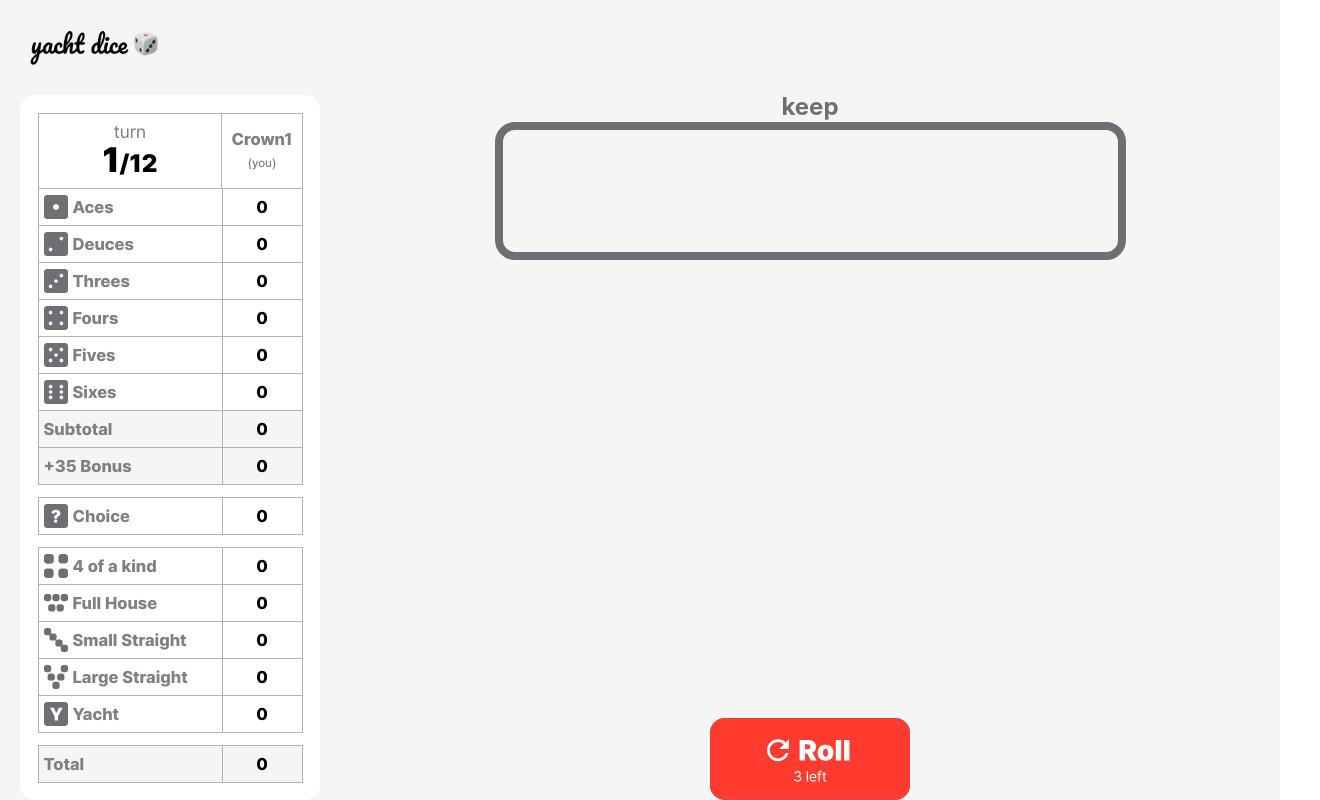
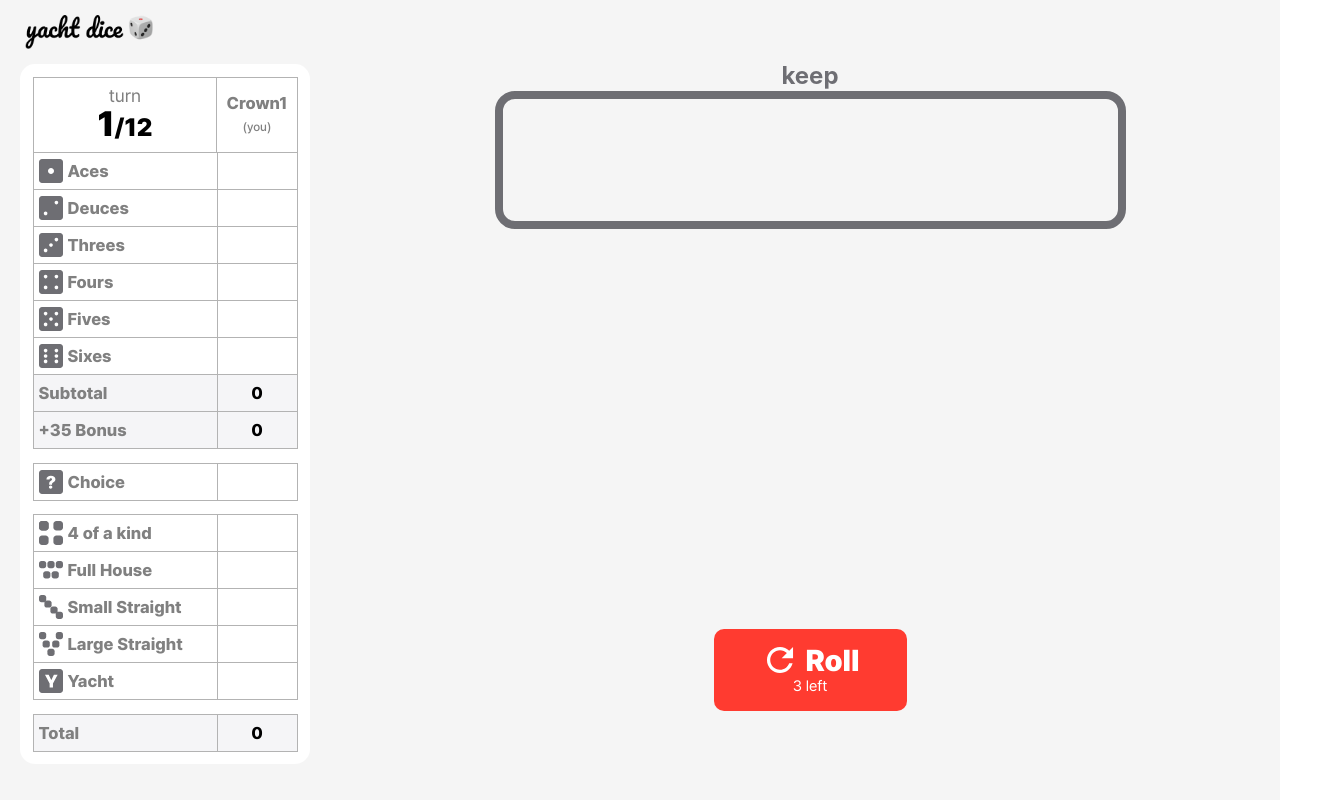
Before and after one commit to MiRoro2/yacht-dice-mentoring, a React (Vite) app: page / in a window 1280 px wide. Shown: the whole page, 1320 px wide, since content can reach past the window. Built offline with nearby package versions, Linux system fonts and the light colour scheme.

Commit message:
issue 4 and 5 complete

```diff
--- a/src/App.tsx
+++ b/src/App.tsx
@@ -41,7 +41,6 @@ const DiceWrapper = styled.div`
   height: 705px;
   display: flex;
   flex-direction: column;
-  justify-content: space-between;
   align-items: center;
 `;
 
--- a/src/components/InactivateRoll.tsx
+++ b/src/components/InactivateRoll.tsx
@@ -1,5 +1,7 @@
 const InactivateRoll = () => {
-  alert("모든 주사위가 Keep 되어있습니다. 적어도 하나의 주사위를 활성화하여 Roll 하세요.");
+  alert(
+    "모든 주사위가 Keep 되어있습니다. 적어도 하나의 주사위를 활성화하여 Roll 하세요.",
+  );
 };
 
 export default InactivateRoll;
--- a/src/components/Keep.tsx
+++ b/src/components/Keep.tsx
@@ -1,7 +1,7 @@
 import styled from "styled-components";
 
-import { diceActType, diceValueType, useDice } from "../DiceContext.tsx";
-import { diceImgMap, diceState, getDiceImg, ListOfDiceImg } from "./Result.tsx";
+import { diceActType, useDice } from "../DiceContext.tsx";
+import { diceState, getDiceImg, ListOfDiceImg } from "./Result.tsx";
 
 const Keep = () => {
   const { fiveDice, setFiveDice, keepValue, setKeepValue, count } = useDice();
@@ -16,7 +16,7 @@ const Keep = () => {
     if (dice.diceAct === diceActType.inactive && count != 1)
       return (
         <li key={dice.id} onClick={() => inactivation(dice.id)}>
-          <img src={getDiceImg(dice.diceValue)} />
+          <DiceImg src={getDiceImg(dice.diceValue)} />
         </li>
       );
     else return null;
@@ -37,6 +37,16 @@ const Keep = () => {
     </KeepBox>
   );
 };
+
+const DiceImg = styled.img`
+  margin-left: 5px;
+  margin-right: 5px;
+  &:hover {
+    cursor: pointer;
+    box-shadow: 0 0 15px #d9d9d9;
+    border-radius: 20px;
+  }
+`;
 
 const KeepBox = styled.div`
   width: 100%;
--- a/src/components/Logo.tsx
+++ b/src/components/Logo.tsx
@@ -4,15 +4,14 @@ import LogoImg from "../../public/img/yacht dice 🎲.png";
 
 const LogoBlock = styled.div`
   width: 100vw;
-  height: 80px;
-  padding: 20px;
+  height: 70px;
   display: flex;
   align-items: center;
 `;
 
 const LogoImage = styled.img`
   height: 34px;
-  margin-left: 10px;
+  margin-left: 25px;
 `;
 
 function Logo() {
--- a/src/components/Result.tsx
+++ b/src/components/Result.tsx
@@ -14,7 +14,7 @@ export interface diceState {
   diceAct: diceActType;
 }
 
-export const diceImgMap = {
+const diceImgMap = {
   [diceValueType.one]: dice1Img,
   [diceValueType.two]: dice2Img,
   [diceValueType.three]: dice3Img,
@@ -40,7 +40,7 @@ const Result = () => {
     if (dice.diceAct === diceActType.active && count != 1)
       return (
         <li key={dice.id} onClick={() => activation(dice.id)}>
-          <img src={getDiceImg(dice.diceValue)} />
+          <DiceImg src={getDiceImg(dice.diceValue)} />
         </li>
       );
     else return null;
@@ -59,8 +59,25 @@ const Result = () => {
   );
 };
 
+const DiceImg = styled.img`
+  width: 160px;
+  height: 160px;
+  margin-left: 10px;
+  margin-right: 10px;
+  &:hover {
+    margin-left: 0;
+    margin-right: 0;
+    width: 180px;
+    height: 180px;
+    cursor: pointer;
+    box-shadow: 0 0 15px #d9d9d9;
+    border-radius: 20px;
+  }
+`;
+
 const ResultBox = styled.div`
   width: 100%;
+  height: 400px;
   display: flex;
   flex-direction: row;
   justify-content: center;
@@ -76,12 +93,6 @@ export const ListOfDiceImg = styled.ul`
   justify-content: center;
   padding: 0;
   margin: 0;
-  & > div {
-    margin-right: 10px;
-    &:last-child {
-      margin-right: 0;
-    }
-  }
 `;
 
 export default Result;
--- a/src/components/Roll.tsx
+++ b/src/components/Roll.tsx
@@ -2,16 +2,20 @@ import { useEffect, useState } from "react";
 import { useTable } from "src/TableContext.tsx";
 import styled from "styled-components";
 
-import EndRollButton from "../../public/img/EndRollButton.svg";
-import FirstRollButton from "../../public/img/FirstRollButton.svg";
-import LastRollButton from "../../public/img/LastRollButton.svg";
-import ReRollButton from "../../public/img/ReRollButton.svg";
+import Refresh from "../../public/img/Refresh.svg";
 import { diceActType, diceValueType, useDice } from "../DiceContext.tsx";
+import { CalcScore } from "./CalcScore.tsx";
 import InactivateRoll from "./InactivateRoll.tsx";
+
+type diceState = {
+  id: number;
+  diceValue: diceValueType;
+  diceAct: diceActType;
+};
 
 const Roll = () => {
   const { fiveDice, setFiveDice, count, setCount } = useDice();
-  const { setMessage } = useTable();
+  const { Boxes, preScore, setPreScore, setMessage } = useTable();
   const [rollable, setRollable] = useState(true);
 
   useEffect(() => {
@@ -34,65 +38,121 @@ const Roll = () => {
       : fiveDice[id - 1].diceValue;
   };
 
+  const settingPreScore = (newDiceState: diceState[]) => {
+    Boxes.map(
+      (box) =>
+        (preScore[box.id].value = CalcScore(newDiceState, box.name, box.id)),
+    );
+    setPreScore([...preScore]);
+  };
+
   const updateDice = () => {
     if (count < 4) {
-      if (rollable) {
+      if (rollable || count === 1) {
         const newDiceState = fiveDice.map((dice) => ({
           ...dice,
           diceValue: getRandomDicevalue(dice.id),
         }));
         setFiveDice(newDiceState);
         setCount(count + 1);
+        settingPreScore(newDiceState);
         return;
-      } else {
+      } else if (!rollable && count != 1) {
         InactivateRoll();
         return;
       }
     } else setMessage(true);
   };
 
+  function rollContent(upText: string, downText: string) {
+    return (
+      <>
+        <RollAboveWrapper>
+          <RefreshImg src={Refresh} />
+          <RollText>{upText}</RollText>
+        </RollAboveWrapper>
+        <LeftText>{downText}</LeftText>
+      </>
+    );
+  }
+
   return (
-    <RollBox>
-      <RollButton
-        onClick={() => {
-          updateDice();
-        }}
-      >
-        {count === 1 && <LollButton src={FirstRollButton}></LollButton>}
-        {count === 2 && <LollButton src={ReRollButton}></LollButton>}
-        {count === 3 && <LollButton src={LastRollButton}></LollButton>}
-        {count === 4 && <LollButton src={EndRollButton}></LollButton>}
-      </RollButton>
-    </RollBox>
+    <div
+      onClick={() => {
+        updateDice();
+      }}
+    >
+      {count === 1 && rollable && (
+        <RollButton color={true}>
+          {rollContent("Roll", `${4 - count} left`)}
+        </RollButton>
+      )}
+      {count != 1 && count != 4 && rollable && (
+        <RollButton color={false}>
+          {rollContent("Reroll", `${4 - count} left`)}
+        </RollButton>
+      )}
+      {count === 4 && rollable && (
+        <RollButton color={false} center={true}>
+          <RollText>Ended</RollText>
+        </RollButton>
+      )}
+      {!rollable && (
+        <RollButton color={false} center={true}>
+          <RollText>Inactive</RollText>
+        </RollButton>
+      )}
+    </div>
   );
 };
 
-const RollBox = styled.div`
-  width: 200px;
+const RollButton = styled.div<{ color: boolean; center?: boolean }>`
+  width: 193px;
   height: 82px;
-  display: flex;
-  flex-direction: row;
-  justify-content: center;
-`;
+  background: ${(props) => (props.color ? "#FF3B30" : "#6E6E73")};
+  border-radius: 10px;
 
-const LollButton = styled.img`
-  width: 200px;
-  height: 100px;
-`;
-
-const RollButton = styled.div`
-  width: 200px;
-  height: 82px;
-  margin-top: 0;
-  border-radius: 15px;
-  background-color: #6e6e73;
   display: flex;
   flex-direction: column;
-  justify-content: center;
   align-items: center;
+  justify-content: ${(props) => (props.center ? "center;" : ";")}
+
   &:hover {
     cursor: pointer;
   }
 `;
 
+const RollAboveWrapper = styled.div`
+  height: 45%;
+  width: 70%;
+  display: flex;
+  align-items: center;
+  justify-content: center;
+
+  margin-top: 12px;
+`;
+
+const RefreshImg = styled.img`
+  width: 40px;
+  margin-right: 5px;
+`;
+
+const RollText = styled.div`
+  font-family: "Pretendard-Black";
+  font-size: 30px;
+  color: white;
+`;
+
+const LeftText = styled.div`
+  height: 20%;
+  width: 30%;
+  display: flex;
+  align-items: center;
+  justify-content: center;
+
+  font-family: "Pretendard-Regular";
+  font-size: 15px;
+  color: white;
+`;
+
 export default Roll;
--- a/src/components/tables/Table.tsx
+++ b/src/components/tables/Table.tsx
@@ -6,8 +6,8 @@ import styled, { css } from "styled-components";
 import TableBox from "./TableBox";
 
 const Background = styled.div`
-  width: 300px;
-  height: 705px;
+  width: 290px;
+  height: 700px;
 
   background: white;
 
@@ -22,7 +22,7 @@ const Background = styled.div`
 
 const WholeTableWrapper = styled.div`
   width: 265px;
-  height: 670px;
+  height: 675px;
 
   display: flex;
   flex-direction: column;
--- a/src/components/tables/TableBox.tsx
+++ b/src/components/tables/TableBox.tsx
@@ -10,8 +10,11 @@ const tableLine = css`
 
 const hoverStyle = css`
   &:hover {
-    background: #d9d9d9;
     cursor: pointer;
+    & > div > div {
+      font-size: 20px;
+      color: black;
+    }
   }
 `;
 
@@ -62,6 +65,12 @@ const Right = styled.div`
   color: black;
 `;
 
+const PreScoreFont = styled.div`
+  color: #d2d2d2;
+
+  font-size 17px;
+`;
+
 type BoxType = {
   keyValue: number;
 };
@@ -76,14 +85,14 @@ type crownType = {
 
 function TableBox({ keyValue }: BoxType) {
   const { fiveDice, setKeepValue, count, setCount } = useDice();
-  const { Boxes, setBoxes, crown, setCrown, setMessage } = useTable();
+  const { Boxes, setBoxes, crown, setCrown, setMessage, preScore } = useTable();
 
   function EditScore(name: string, id: number) {
     const resultScore = CalcScore(fiveDice, name, id);
-    const setCrownDefault = (id: number, copy: crownType, Bonus: number) => {
+    const setCrownDefault = (id: number, copy: crownType) => {
       setCrown({
         ...copy,
-        total: crown.total + Boxes[id].score + Bonus,
+        total: crown.total + Boxes[id].score,
         chosenNumber: crown.chosenNumber + 1,
         turn: crown.turn + 1,
       });
@@ -96,19 +105,16 @@ function TableBox({ keyValue }: BoxType) {
     ) {
       fiveDice.map((dice) => (dice.diceAct = diceActType.active));
       setKeepValue([]);
-      let Bonus: number = 0;
       const copy = Boxes;
       copy[id].score += resultScore;
       copy[id].chosen = "yes";
       setBoxes([...copy]);
-      if (crown.total + Boxes[id].score >= 35) {
-        const crownCopy = crown;
-        crownCopy.bonus = 35;
-        setCrown(crownCopy);
-        Bonus = 35;
-        if (crown.bonus === 35) Bonus = 0;
+      if (crown.total + Boxes[id].score >= 35 && crown.bonus === 0) {
+        crown.bonus = 35;
+        crown.total += 35;
+        setCrown(crown);
       }
-      setCrownDefault(id, crown, Bonus);
+      setCrownDefault(id, crown);
       if (
         name === "Aces" ||
         name === "Deuces" ||
@@ -119,18 +125,20 @@ function TableBox({ keyValue }: BoxType) {
       ) {
         const copy = crown;
         copy.subTotal += Boxes[id].score;
-        setCrownDefault(id, copy, Bonus);
+        setCrownDefault(id, copy);
       }
       setCount(1);
+      preScore.map((score) => (score.value = null));
       if (crown.turn === 12) {
         const copy = crown;
         copy.turn = 11;
-        setCrownDefault(id, copy, Bonus);
+        setCrownDefault(id, copy);
       }
     } else if (crown.turn > crown.chosenNumber && Boxes[id].chosen === "yes")
       setMessage(true);
     else if (crown.turn > crown.chosenNumber && count === 1) setMessage(true);
   }
+  //값들 화면에 나타내는 함수
 
   return (
     <div style={{ display: "flex", flexDirection: "column" }}>
@@ -144,7 +152,15 @@ function TableBox({ keyValue }: BoxType) {
           <LeftImg src={Boxes[keyValue].img} key={keyValue + 30} />
           <LeftText key={keyValue + 40}>{Boxes[keyValue].name}</LeftText>
         </Left>
-        <Right key={keyValue + 50}>{Boxes[keyValue].score}</Right>
+        <Right key={keyValue + 50}>
+          {Boxes[keyValue].chosen === "no" ? (
+            <PreScoreFont key={keyValue + 60}>
+              {preScore[keyValue].value}
+            </PreScoreFont>
+          ) : (
+            Boxes[keyValue].score
+          )}
+        </Right>
       </TableClick>
     </div>
   );
```
Also changed, not shown: src/TableContext.tsx (+24 -0 lines), public/img/Refresh.svg (added), 1 other file (tests, documents, lock files or other folders).
